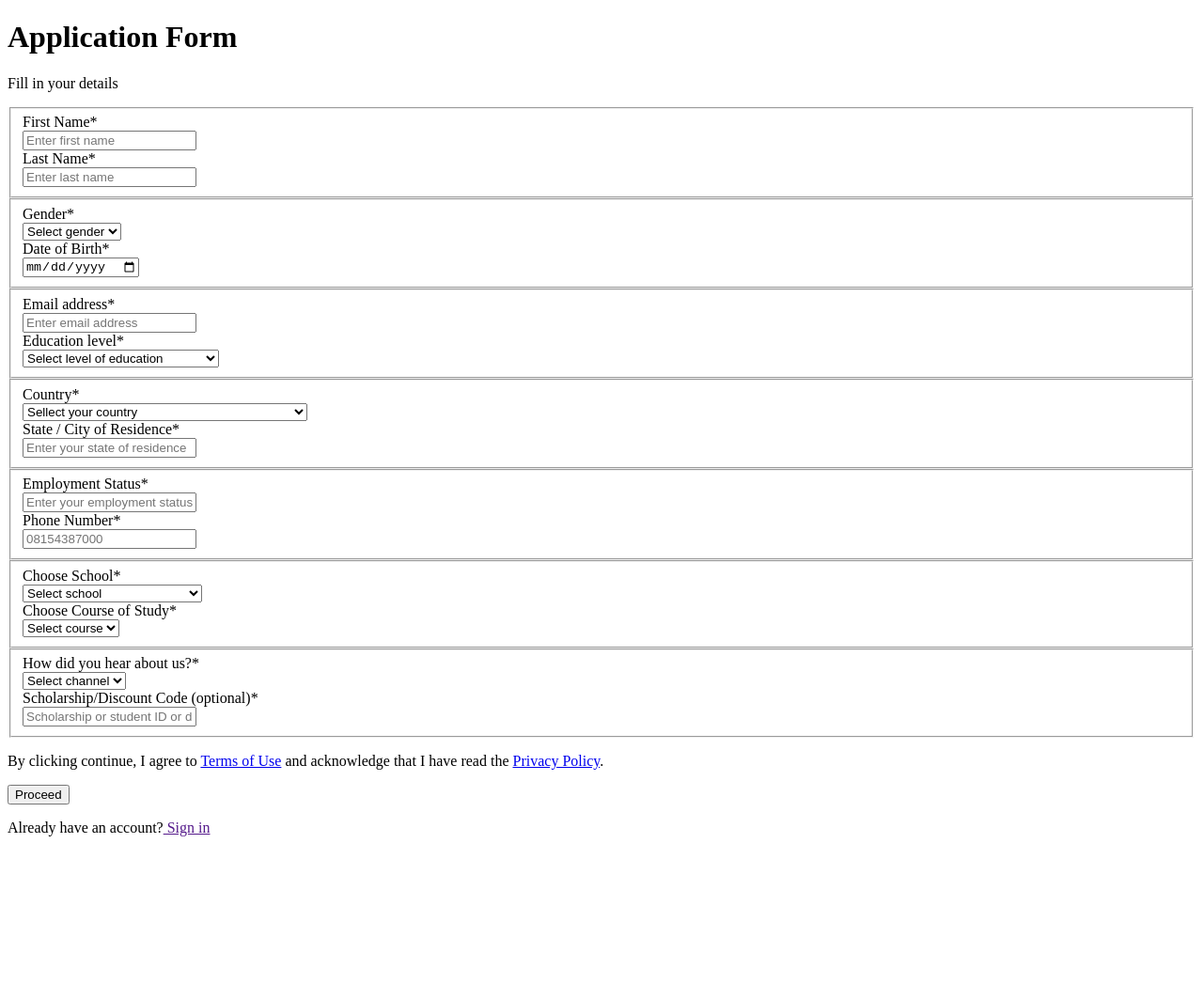
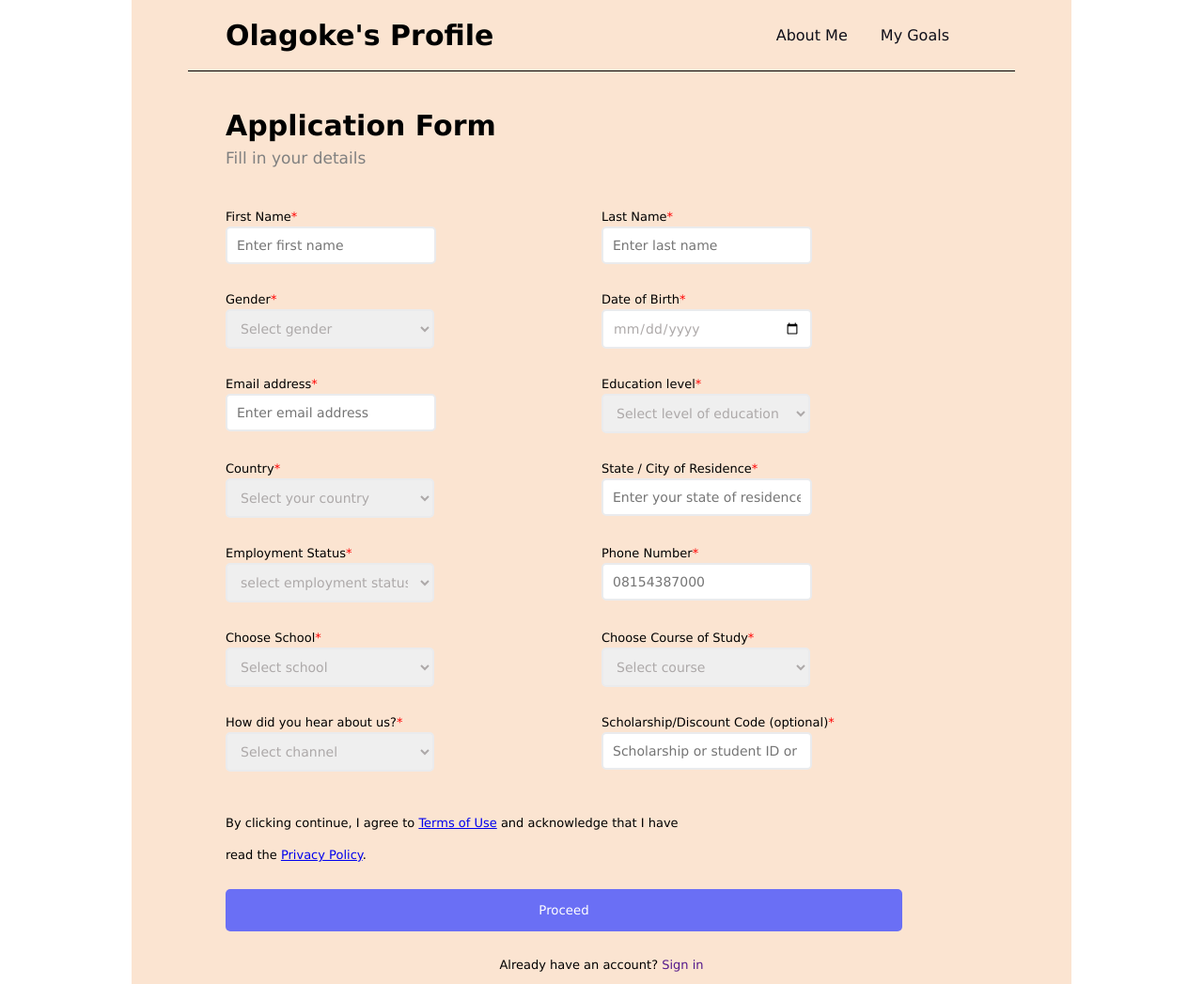
Before and after one commit to Olagoke1234/Personal-Profile, a plain HTML site: page form.html in a window 1280 px wide. Shown: the top 1047 px of the page at 94% size. Before the commit the page ends 906 px from the top, so only its background shows below. Drawn offline with Linux system fonts and the light colour scheme.

Commit message:
project complete

```diff
--- a/form.html
+++ b/form.html
@@ -3,28 +3,50 @@
   <head>
     <meta charset="UTF-8" />
     <meta name="viewport" content="width=device-width, initial-scale=1.0" />
+    <link rel="stylesheet" href="style.css" />
     <title>Registration Form</title>
   </head>
   <body>
-    <div id="container">
+    <div id="main">
+      <div id="navbar_pg2">
+        <h1>Olagoke's Profile</h1>
+        <nav>
+          <a href="index.html">About Me</a>
+          <a href="form.html">My Goals</a>
+        </nav>
+      </div>
+      <div id="container2">
         <h1>Application Form</h1>
 
-      <p>Fill in your details</p>
+        <p id="details">Fill in your details</p>
+        <br />
+        <br />
 
         <form action="">
           <fieldset class="flex">
             <div class="set1">
               <label for="firstName">First Name<span>&ast;</span></label
               ><br />
-            <input type="text" id="firstName" placeholder="Enter first name" />
+              <input
+                type="text"
+                id="firstName"
+                placeholder="Enter first name"
+                style="color: rgb(173, 169, 169)"
+              />
             </div>
             <div class="set2">
               <label for="lastName">Last Name<span>&ast;</span></label
               ><br />
-            <input type="text" id="lastName" placeholder="Enter last name" />
+              <input
+                type="text"
+                id="lastName"
+                placeholder="Enter last name"
+                style="color: rgb(173, 169, 169)"
+              />
             </div>
           </fieldset>
-
+          <br />
+          <br />
           <fieldset class="flex">
             <div class="set1">
               <label for="gender">Gender<span>&ast;</span></label
@@ -41,12 +63,18 @@
               <input type="date" id="date" />
             </div>
           </fieldset>
-
+          <br />
+          <br />
           <fieldset class="flex">
             <div class="set1">
               <label for="email">Email address<span>&ast;</span></label
               ><br />
-            <input type="email" id="email" placeholder="Enter email address" />
+              <input
+                type="email"
+                id="email"
+                placeholder="Enter email address"
+                style="color: rgb(173, 169, 169)"
+              />
             </div>
             <div class="set2">
               <label for="education">Education level<span>&ast;</span></label
@@ -64,24 +92,23 @@
               </select>
             </div>
           </fieldset>
-
+          <br />
+          <br />
           <fieldset class="flex">
             <div class="set1">
-            <label for="country">Country<span>&ast;</span></label
+              <label id="country" for="country">Country<span>&ast;</span></label
               ><br />
               <select class="form-select" id="country" name="country">
-              <option value="Select">Sellect your country</option>
+                <option value="Select">Select your country</option>
                 <option>select country</option>
                 <option value="AF">Afghanistan</option>
                 <option value="AX">Aland Islands</option>
                 <option value="AL">Albania</option>
                 <option value="DZ">Algeria</option>
-              <option value="AS">American Samoa</option>
                 <option value="AD">Andorra</option>
                 <option value="AO">Angola</option>
                 <option value="AI">Anguilla</option>
                 <option value="AQ">Antarctica</option>
-              <option value="AG">Antigua and Barbuda</option>
                 <option value="AR">Argentina</option>
                 <option value="AM">Armenia</option>
                 <option value="AW">Aruba</option>
@@ -99,13 +126,9 @@
                 <option value="BM">Bermuda</option>
                 <option value="BT">Bhutan</option>
                 <option value="BO">Bolivia</option>
-              <option value="BQ">Bonaire, Sint Eustatius and Saba</option>
-              <option value="BA">Bosnia and Herzegovina</option>
                 <option value="BW">Botswana</option>
                 <option value="BV">Bouvet Island</option>
                 <option value="BR">Brazil</option>
-              <option value="IO">British Indian Ocean Territory</option>
-              <option value="BN">Brunei Darussalam</option>
                 <option value="BG">Bulgaria</option>
                 <option value="BF">Burkina Faso</option>
                 <option value="BI">Burundi</option>
@@ -114,16 +137,13 @@
                 <option value="CA">Canada</option>
                 <option value="CV">Cape Verde</option>
                 <option value="KY">Cayman Islands</option>
-              <option value="CF">Central African Republic</option>
                 <option value="TD">Chad</option>
                 <option value="CL">Chile</option>
                 <option value="CN">China</option>
                 <option value="CX">Christmas Island</option>
-              <option value="CC">Cocos (Keeling) Islands</option>
                 <option value="CO">Colombia</option>
                 <option value="KM">Comoros</option>
                 <option value="CG">Congo</option>
-              <option value="CD">Congo, Democratic Republic of the Congo</option>
                 <option value="CK">Cook Islands</option>
                 <option value="CR">Costa Rica</option>
                 <option value="CI">Cote D'Ivoire</option>
@@ -143,14 +163,12 @@
                 <option value="ER">Eritrea</option>
                 <option value="EE">Estonia</option>
                 <option value="ET">Ethiopia</option>
-              <option value="FK">Falkland Islands (Malvinas)</option>
                 <option value="FO">Faroe Islands</option>
                 <option value="FJ">Fiji</option>
                 <option value="FI">Finland</option>
                 <option value="FR">France</option>
                 <option value="GF">French Guiana</option>
                 <option value="PF">French Polynesia</option>
-              <option value="TF">French Southern Territories</option>
                 <option value="GA">Gabon</option>
                 <option value="GM">Gambia</option>
                 <option value="GE">Georgia</option>
@@ -168,15 +186,12 @@
                 <option value="GW">Guinea-Bissau</option>
                 <option value="GY">Guyana</option>
                 <option value="HT">Haiti</option>
-              <option value="HM">Heard Island and Mcdonald Islands</option>
-              <option value="VA">Holy See (Vatican City State)</option>
                 <option value="HN">Honduras</option>
                 <option value="HK">Hong Kong</option>
                 <option value="HU">Hungary</option>
                 <option value="IS">Iceland</option>
                 <option value="IN">India</option>
                 <option value="ID">Indonesia</option>
-              <option value="IR">Iran, Islamic Republic of</option>
                 <option value="IQ">Iraq</option>
                 <option value="IE">Ireland</option>
                 <option value="IM">Isle of Man</option>
@@ -189,8 +204,7 @@
                 <option value="KZ">Kazakhstan</option>
                 <option value="KE">Kenya</option>
                 <option value="KI">Kiribati</option>
-              <option value="KP">Korea, Democratic People's Republic of</option>
-              <option value="KR">Korea, Republic of</option>
+                <option value="KR">Korea</option>
                 <option value="XK">Kosovo</option>
                 <option value="KW">Kuwait</option>
                 <option value="KG">Kyrgyzstan</option>
@@ -204,7 +218,7 @@
                 <option value="LT">Lithuania</option>
                 <option value="LU">Luxembourg</option>
                 <option value="MO">Macao</option>
-              <option value="MK">Macedonia, the Former Yugoslav Republic of</option>
+                <option value="MK">Macedonia</option>
                 <option value="MG">Madagascar</option>
                 <option value="MW">Malawi</option>
                 <option value="MY">Malaysia</option>
@@ -217,8 +231,8 @@
                 <option value="MU">Mauritius</option>
                 <option value="YT">Mayotte</option>
                 <option value="MX">Mexico</option>
-              <option value="FM">Micronesia, Federated States of</option>
-              <option value="MD">Moldova, Republic of</option>
+                <option value="FM">Micronesia</option>
+                <option value="MD">Moldova</option>
                 <option value="MC">Monaco</option>
                 <option value="MN">Mongolia</option>
                 <option value="ME">Montenegro</option>
@@ -230,7 +244,6 @@
                 <option value="NR">Nauru</option>
                 <option value="NP">Nepal</option>
                 <option value="NL">Netherlands</option>
-              <option value="AN">Netherlands Antilles</option>
                 <option value="NC">New Caledonia</option>
                 <option value="NZ">New Zealand</option>
                 <option value="NI">Nicaragua</option>
@@ -238,12 +251,11 @@
                 <option value="NG">Nigeria</option>
                 <option value="NU">Niue</option>
                 <option value="NF">Norfolk Island</option>
-              <option value="MP">Northern Mariana Islands</option>
                 <option value="NO">Norway</option>
                 <option value="OM">Oman</option>
                 <option value="PK">Pakistan</option>
                 <option value="PW">Palau</option>
-              <option value="PS">Palestinian Territory, Occupied</option>
+                <option value="PS">Palestinian</option>
                 <option value="PA">Panama</option>
                 <option value="PG">Papua New Guinea</option>
                 <option value="PY">Paraguay</option>
@@ -256,22 +268,15 @@
                 <option value="QA">Qatar</option>
                 <option value="RE">Reunion</option>
                 <option value="RO">Romania</option>
-              <option value="RU">Russian Federation</option>
+                <option value="RU">Russian</option>
                 <option value="RW">Rwanda</option>
-              <option value="BL">Saint Barthelemy</option>
-              <option value="SH">Saint Helena</option>
-              <option value="KN">Saint Kitts and Nevis</option>
-              <option value="LC">Saint Lucia</option>
-              <option value="MF">Saint Martin</option>
-              <option value="PM">Saint Pierre and Miquelon</option>
-              <option value="VC">Saint Vincent and the Grenadines</option>
                 <option value="WS">Samoa</option>
                 <option value="SM">San Marino</option>
-              <option value="ST">Sao Tome and Principe</option>
+                <option value="ST">Sao Tome</option>
                 <option value="SA">Saudi Arabia</option>
                 <option value="SN">Senegal</option>
                 <option value="RS">Serbia</option>
-              <option value="CS">Serbia and Montenegro</option>
+                <option value="CS">Serbia</option>
                 <option value="SC">Seychelles</option>
                 <option value="SL">Sierra Leone</option>
                 <option value="SG">Singapore</option>
@@ -281,20 +286,19 @@
                 <option value="SB">Solomon Islands</option>
                 <option value="SO">Somalia</option>
                 <option value="ZA">South Africa</option>
-              <option value="GS">South Georgia and the South Sandwich Islands</option>
+                <option value="GS">South Georgia</option>
                 <option value="SS">South Sudan</option>
                 <option value="ES">Spain</option>
                 <option value="LK">Sri Lanka</option>
                 <option value="SD">Sudan</option>
                 <option value="SR">Suriname</option>
-              <option value="SJ">Svalbard and Jan Mayen</option>
+                <option value="SJ">Svalbard</option>
                 <option value="SZ">Swaziland</option>
                 <option value="SE">Sweden</option>
                 <option value="CH">Switzerland</option>
-              <option value="SY">Syrian Arab Republic</option>
-              <option value="TW">Taiwan, Province of China</option>
+                <option value="TW">Taiwan</option>
                 <option value="TJ">Tajikistan</option>
-              <option value="TZ">Tanzania, United Republic of</option>
+                <option value="TZ">Tanzania</option>
                 <option value="TH">Thailand</option>
                 <option value="TL">Timor-Leste</option>
                 <option value="TG">Togo</option>
@@ -311,7 +315,6 @@
                 <option value="AE">United Arab Emirates</option>
                 <option value="GB">United Kingdom</option>
                 <option value="US">United States</option>
-              <option value="UM">United States Minor Outlying Islands</option>
                 <option value="UY">Uruguay</option>
                 <option value="UZ">Uzbekistan</option>
                 <option value="VU">Vanuatu</option>
@@ -325,18 +328,30 @@
                 <option value="ZM">Zambia</option>
                 <option value="ZW">Zimbabwe</option>
               </select>
+            </div>
             <div class="set2">
-            <label for="state_city">State / City of Residence<span>&ast;</span></label
+              <label for="state_city"
+                >State / City of Residence<span>&ast;</span></label
               ><br />
-           <input type="text" id="state_city" placeholder="Enter your state of residence">
+              <input
+                type="text"
+                id="state_city"
+                placeholder="Enter your state of residence"
+              />
             </div>
           </fieldset>
-
+          <br />
+          <br />
           <fieldset class="flex">
             <div class="set1">
               <label for="employment">Employment Status<span>&ast;</span></label
               ><br />
-            <input type="text" id="employment" placeholder="Enter your employment status" />
+              <select name="employment" id="employment">
+                <option value="1">select employment status</option>
+                <option value="2">employed</option>
+                <option value="3">unemployed</option>
+                <option value="4">self-employed</option>
+              </select>
             </div>
             <div class="set2">
               <label for="phone">Phone Number<span>&ast;</span></label
@@ -344,7 +359,8 @@
               <input type="number" id="phone" placeholder="08154387000" />
             </div>
           </fieldset>
-
+          <br />
+          <br />
           <fieldset class="flex">
             <div class="set1">
               <label for="school">Choose School<span>&ast;</span></label
@@ -356,17 +372,20 @@
               </select>
             </div>
             <div class="set2">
-            <label for="course">Choose Course of Study<span>&ast;</span></label
+              <label for="course"
+                >Choose Course of Study<span>&ast;</span></label
               ><br />
               <select name="course" id="course">
                 <option value="select">Select course</option>
               </select>
             </div>
           </fieldset>
-
+          <br />
+          <br />
           <fieldset class="flex">
             <div class="set1">
-            <label for="channel">How did you hear about us?<span>&ast;</span></label
+              <label for="channel"
+                >How did you hear about us?<span>&ast;</span></label
               ><br />
               <select name="channel" id="channel">
                 <option value="">Select channel</option>
@@ -381,19 +400,29 @@
               </select>
             </div>
             <div class="set2">
-            <label for="discount">Scholarship/Discount Code (optional)<span>&ast;</span></label
+              <label for="discount"
+                >Scholarship/Discount Code (optional)<span>&ast;</span></label
               ><br />
-            <input type="text" id="discount" placeholder="Scholarship or student ID or discount" />
+              <input
+                type="text"
+                id="discount"
+                placeholder="Scholarship or student ID or discount"
+              />
             </div>
           </fieldset>
         </form>
-
-      <p>By clicking continue, I agree to <a href="#">Terms of Use</a> and acknowledge that I
-        have read the  <a href="#">Privacy Policy</a>.</p>
-
+        <br />
+        <br />
+        <p id="foot_note">
+          By clicking continue, I agree to <a href="#">Terms of Use</a> and
+          acknowledge that I have read the <a href="#">Privacy Policy</a>.
+        </p>
+        <br />
         <button>Proceed</button>
-
-        <p>Already have an account?<a href=""> Sign in</a></p>
+        <br />
+        <br />
+        <p id="sign_in">Already have an account?<a href=""> Sign in</a></p>
+      </div>
     </div>
   </body>
 </html>
--- a/style.css
+++ b/style.css
@@ -1,6 +1,11 @@
 * {
   margin: 0;
   padding: 0;
+  font-family: Verdana, Geneva, Tahoma, sans-serif;
+}
+
+h1 {
+  font-size: 30px;
 }
 
 #container {
@@ -19,6 +24,7 @@
   padding: 20px 40px;
   margin: 0 auto;
   border-bottom: 1px solid black;
+  background-color: rgb(251, 228, 209);
 }
 
 #navbar a {
@@ -78,6 +84,111 @@ p {
   }
 }
 
+#main {
+  background-color: rgb(251, 228, 209);
+  max-width: 1000px;
+  margin: 0 auto;
+}
+
+#container2 {
+  max-width: 800px;
+  margin: 0 auto;
+  padding: 40px;
+  font-family: Impact, Haettenschweiler, "Arial Narrow Bold", sans-serif;
+  font-size: 13px;
+  font-weight: 50;
+  background-color: rgb(251, 228, 209);
+}
+
+#navbar_pg2 {
+  max-width: 550px;
+  max-width: 800px;
+  display: flex;
+  justify-content: space-between;
+  align-items: center;
+  padding: 20px 40px;
+  margin: 0 auto;
+  border-bottom: 1px solid black;
+  background-color: rgb(251, 228, 209);
+}
+
+#navbar_pg2 a {
+  margin-right: 30px;
+  text-decoration: none;
+  color: rgb(15, 15, 25);
+}
+
+#navbar_pg2 a:hover {
+  color: rgb(84, 88, 201);
+  text-decoration: overline;
+  padding: 15px;
+}
+
+#details {
+  color: grey;
+  font-size: 17px;
+}
+
+form {
+  margin: 0 auto;
+}
+
 .flex {
-  display: flex;
+  display: grid;
+  grid-template-columns: 1fr 1fr;
+  border: none;
 }
+
+.set1 {
+  flex: 50%;
+  margin-right: 20px;
+}
+
+.set2 {
+  flex: 50%;
+}
+
+input {
+  width: 200px;
+  padding: 10px;
+  margin-top: 3px;
+  border: 2px solid rgb(234, 235, 237);
+  border-radius: 5px;
+  font-size: 14px;
+  color: rgb(173, 169, 169);
+}
+
+select {
+  width: 222px;
+  padding: 10px;
+  margin-top: 3px;
+  border: 2px solid rgb(234, 235, 237);
+  border-radius: 5px;
+  font-size: 14px;
+  color: rgb(173, 169, 169);
+}
+
+span {
+  color: red;
+}
+
+#foot_note {
+  width: 500px;
+}
+
+button {
+  width: 90%;
+  padding: 15px;
+  border-radius: 5px;
+  background-color: rgb(106, 111, 245);
+  color: white;
+  border: none;
+}
+
+#sign_in {
+  text-align: center;
+}
+
+#sign_in a {
+  text-decoration: none;
+}
```
Also changed, not shown: AltSchool logo.png (added). Lines whose indentation alone changed are shown as unchanged.
